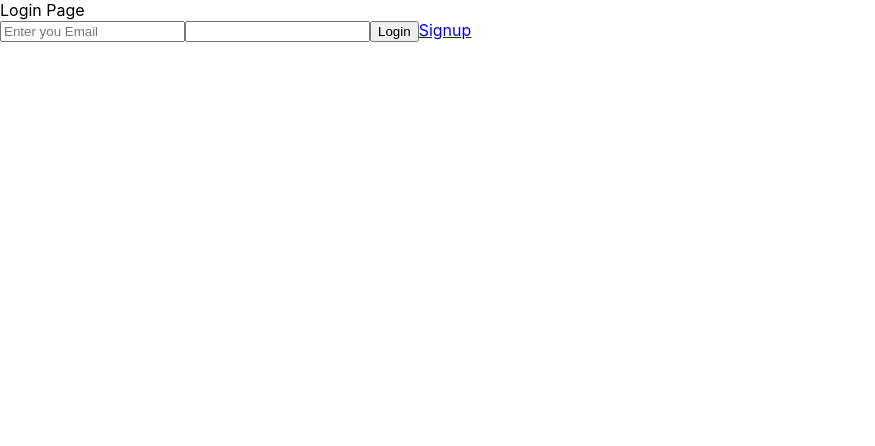
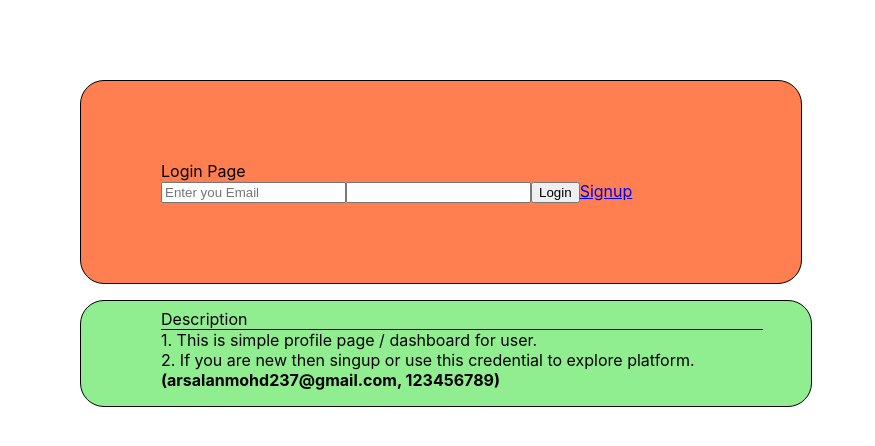
Before and after one commit to arsalanhub/CipherSchools_ProfilePage, a React (Create React App) app in the folder client/: page / in a window 1280 px wide. Shown: the top 446 px of the page, without its empty margins (0-875 px from the left). Built offline with nearby package versions, Linux system fonts and the light colour scheme.

Commit message:
Login page design

```diff
--- a/client/src/App.css
+++ b/client/src/App.css
@@ -409,3 +409,29 @@
   width: 100%;
   height: 100%;
 }
+
+.loginSignupWrapper {
+  background-color: coral;
+  border: 1px solid;
+  border-radius: 1.5rem;
+  padding-left: 5rem;
+  padding-top: 5rem;
+  margin-top: 5rem;
+  padding-bottom: 5rem;
+  width: 50%;
+  margin-left: 5rem;
+}
+
+.description {
+  background-color: lightgreen;
+  border: 1px solid;
+  border-radius: 1.5rem;
+  padding-left: 5rem;
+  padding-right: 3rem;
+  padding-top: 0.5rem;
+  width: 47%;
+  margin-left: 5rem;
+  margin-top: 1rem;
+  border-bottom: 1px sol;
+  padding-bottom: 1rem;
+}
--- a/client/src/pages/LoginSignUpPage.js
+++ b/client/src/pages/LoginSignUpPage.js
@@ -2,6 +2,15 @@ import React, { useEffect, useState } from "react";
 import axios from "axios";
 import { useNavigate } from "react-router-dom";
 
+const Description = () => {
+  return(
+  <div className="description">
+        <div style={{ borderBottom: "1px solid" }}>Description</div>
+        <div>1. This is simple profile page / dashboard for user.</div>
+        <div>2. If you are new then singup or use this credential to explore platform. <span style={{ fontWeight: "700" }}>(arsalanmohd237@gmail.com, 123456789)</span></div>
+  </div>
+  )
+}
 export default function LoginSignUpPage() {
   const navigate = useNavigate();
   const [isLoginPage, setIsLoginPage] = useState(true);
@@ -38,6 +47,7 @@ export default function LoginSignUpPage() {
   if (isLoginPage) {
     return (
       <>
+      <div className="loginSignupWrapper">
         <div>Login Page</div>
         <input
           type="email"
@@ -49,11 +59,14 @@ export default function LoginSignUpPage() {
         <a href="#" onClick={() => setIsLoginPage(false)}>
           Signup
         </a>
+      </div>
+      <Description />
       </>
     );
   } else {
     return (
       <>
+      <div className="loginSignupWrapper">
         <div>Signup Page</div>
         <input
           type="text"
@@ -84,6 +97,8 @@ export default function LoginSignUpPage() {
         <a href="#" onClick={() => setIsLoginPage(true)}>
           Login
         </a>
+      </div>
+      <Description />
       </>
     );
   }
```
